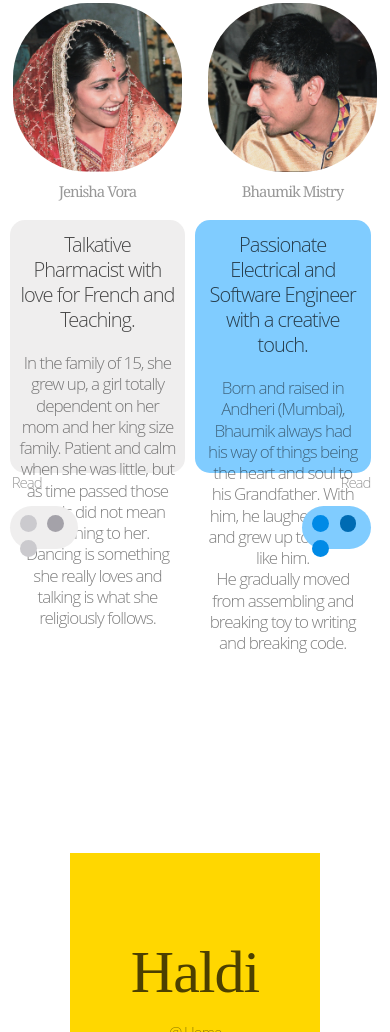
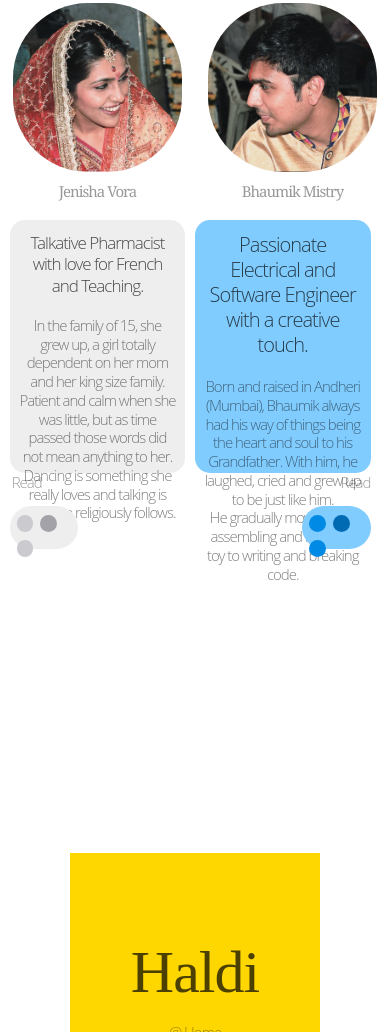
Before and after one commit to bhaumikmistry/bwedsj, a plain HTML site: page index.html in a window 390 px wide. Shown: the part 1287-2319 px from the top of the page. Drawn offline with Linux system fonts and the light colour scheme.

Commit message:
added in media compatibility
changes width

```diff
--- a/sass/layout1.sass
+++ b/sass/layout1.sass
@@ -848,17 +848,69 @@ figure
             height: 100vh
             margin: 0 auto
             .jeni
-               .jimage
+                .jimage
                     height: 20vh
                     width: 20vh
                     border-radius: 75px
                     margin: 0 auto
+                .jtext
+                    .jbackground
+                        #jenisays
+                            opacity: 0.7
+                            color: #010100
+                            font-size: 17px
+                        #jenidetails
+                            opacity: 0.5
+                            color: #010100
+                            font-size: 15px
+                .jtext-writing
+                    .jtext-writing-doc0, .jtext-writing-doc1, .jtext-writing-doc2
+                        margin-left: 10%
+                        margin-top: 12%
+                        height: 2vh
+                        width: 2vh
+                        float: left
+                        border-radius: 10px
+                        background:
+                            color: #008ae6
+                    .jtext-writing-doc1
+                        background:
+                            color: #008ae6
+                    .jtext-writing-doc2
+                        background:
+                            color: #008ae6
             .bhau
                 .bimage
                     border-radius: 75px
                     height: 20vh
                     width: 20vh
                     margin: 0 auto
+                .btext
+                    .bbackground
+                        #bausays
+                            opacity: 0.7
+                            color: #010100
+                            font-size: 17px
+                        #baudetails
+                            opacity: 0.5
+                            color: #010100
+                            font-size: 15px
+                .btext-writing
+                    .btext-writing-doc0, .btext-writing-doc1, .btext-writing-doc2
+                        margin-left: 10%
+                        margin-top: 12%
+                        height: 2vh
+                        width: 2vh
+                        float: left
+                        border-radius: 10px
+                        background:
+                            color: #008ae6
+                    .btext-writing-doc1
+                        background:
+                            color: #008ae6
+                    .btext-writing-doc2
+                        background:
+                            color: #008ae6
 
     .content
         article
```
Also changed, not shown: sass/style.css.
